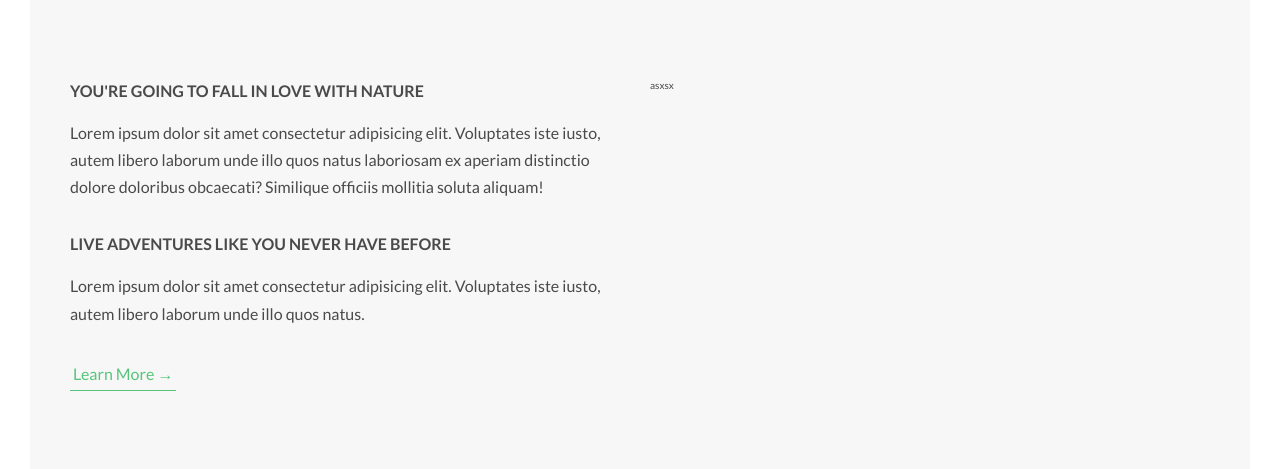
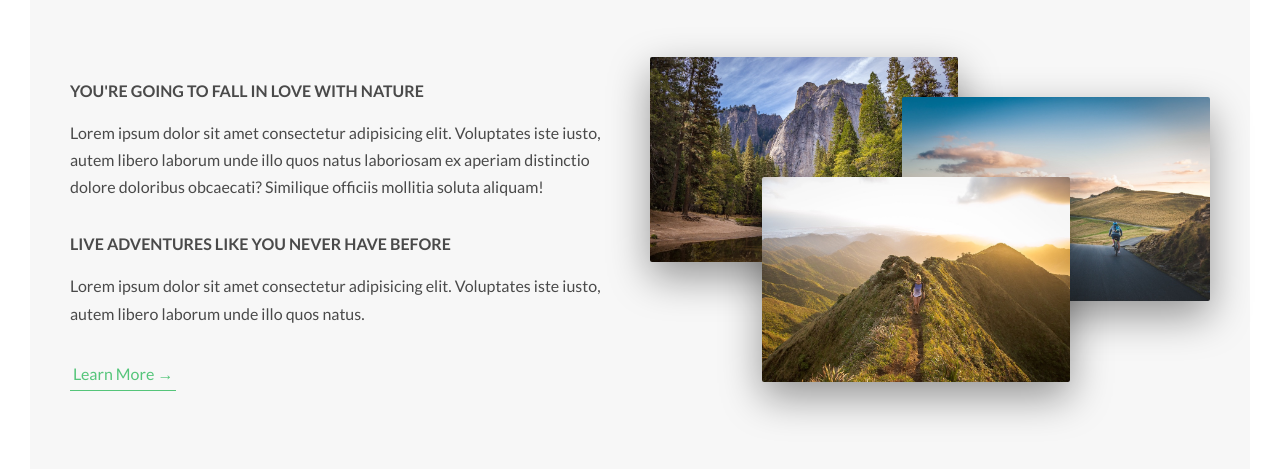
Before and after one commit to Ezzeldien-M-Abdalaziz/Natours, a plain HTML site: page index.html in a window 1280 px wide. Shown: the part 903-1372 px from the top of the page. Drawn offline with Linux system fonts and the light colour scheme.

Commit message:
about section

```diff
--- /dev/null
+++ b/SCSS/components/_composition.scss
@@ -0,0 +1,31 @@
+.composition{
+    position: relative;
+
+    &__photo{
+        width: 55%;
+        box-shadow: 0 1.5rem 4rem rgba($color-black,.4);
+        border-radius: 2px;
+        position: absolute;
+
+        &--p1{
+            top:-2rem;
+            left: 0;
+        }
+
+        &--p2{
+            top:2rem;
+            right:0;
+        }
+
+        &--p3{
+            top:10rem;
+            left: 20%;
+        }
+
+        &:hover{
+            border: 5rem solid $color-primary;
+            transform: scale(1.05);
+            box-shadow: 0 1.5rem 4rem rgba($color-black,.4);
+        }
+    }
+}
--- a/SCSS/main.scss
+++ b/SCSS/main.scss
@@ -8,6 +8,8 @@
 @import "base/utilities";
 
 @import "components/buttons";
+@import "components/composition";
+
 @import "layout/header";
 @import "layout/grid";
 
--- a/index.html
+++ b/index.html
@@ -47,13 +47,19 @@
 
                     <a href="#" class="btn-text">Learn More &rarr;</a>
                 </div>
+
                 <div class="col-1-of-2">
-                    asxsx
+                    <div class="composition">
+                        <img src="img/nat-1-large.jpg" alt="photo 1 " class="composition__photo composition__photo--p1">
+                        <img src="img/nat-2-large.jpg" alt="photo 2" class="composition__photo composition__photo--p2">
+                        <img src="img/nat-3-large.jpg" alt="photo 3" class="composition__photo composition__photo--p3">
+                    </div>
                 </div>
             </div>
         </section>
-    </main>
 
 
+
+    </main>
 </body>
 </html>
```
Also changed, not shown: css/main.css.
